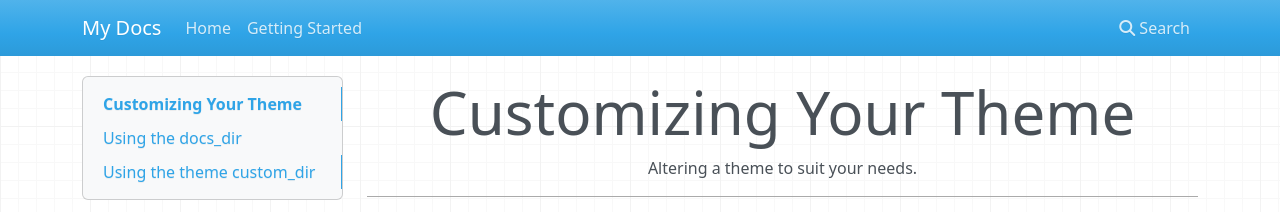
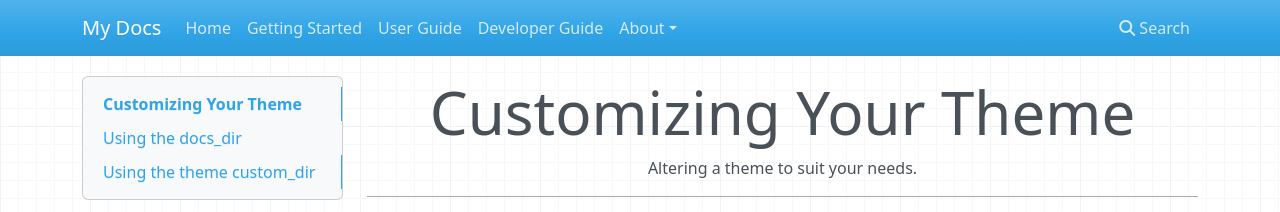
Before and after one commit to kikinovak/mkdocs, an MkDocs documentation site: the page built from docs/user-guide/customizing-your-theme.md, in a window 1280 px wide. Shown: the top 212 px of the page. Built offline with MkDocs 1.6.1, drawn with Linux system fonts in a browser that asks for light colours; nearby versions of some CDN libraries.

Commit message:
Navigation + YAML syntax

```diff
--- a/mkdocs.yml
+++ b/mkdocs.yml
@@ -1,8 +1,15 @@
+---  # mkdocs.yml
 site_name: My Docs
 
 nav:
   - Home: index.md
   - Getting Started: getting-started.md
+  - User Guide: user-guide/
+  - Developer Guide: dev-guide/
+  - About:
+      - Release Notes: about/release-notes.md
+      - Contributing: about/contributing.md
+      - License: about/license.md
 
 extra_css:
   - css/extra.css
@@ -22,3 +29,5 @@ markdown_extensions:
       user: mkdocs
       repo: mkdocs
   - mkdocs-click
+
+...
```
